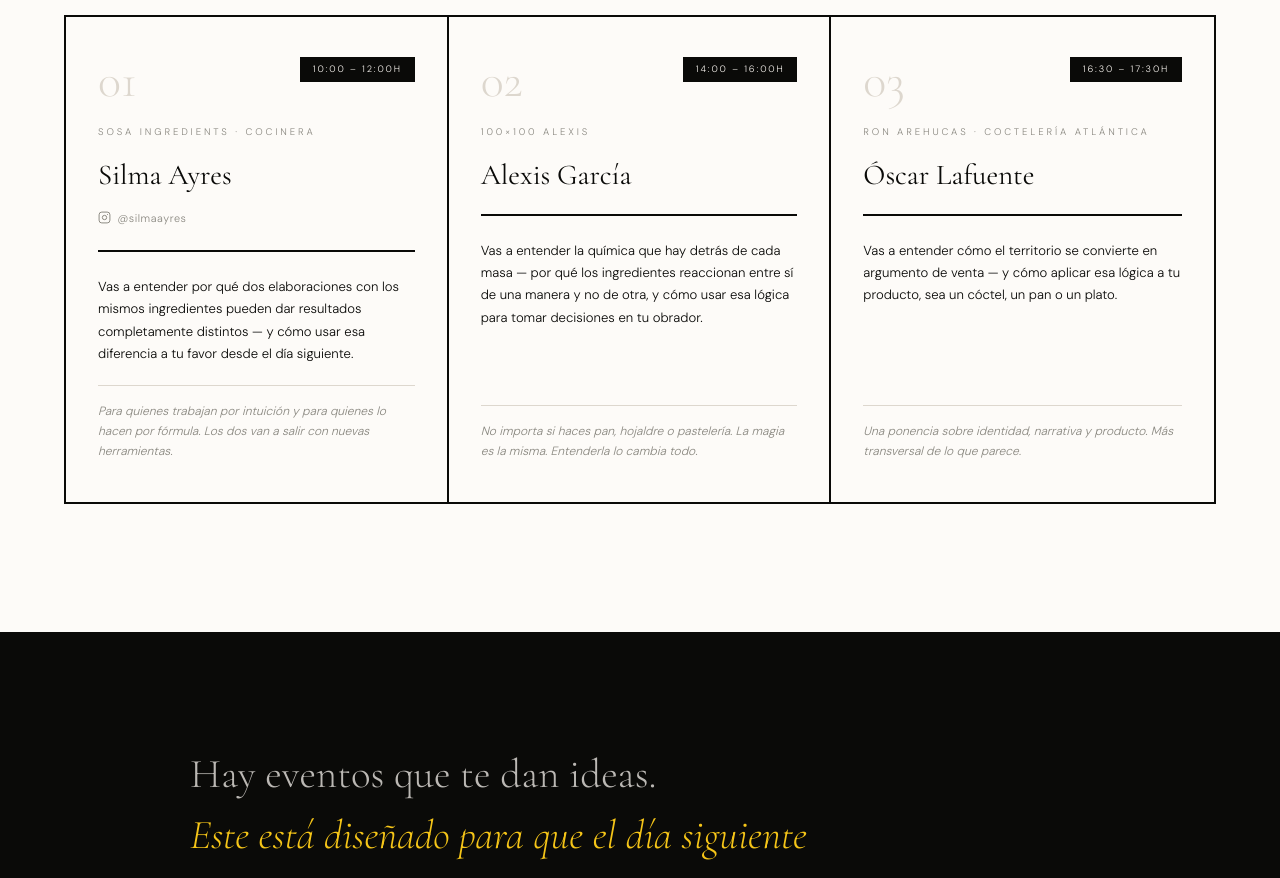
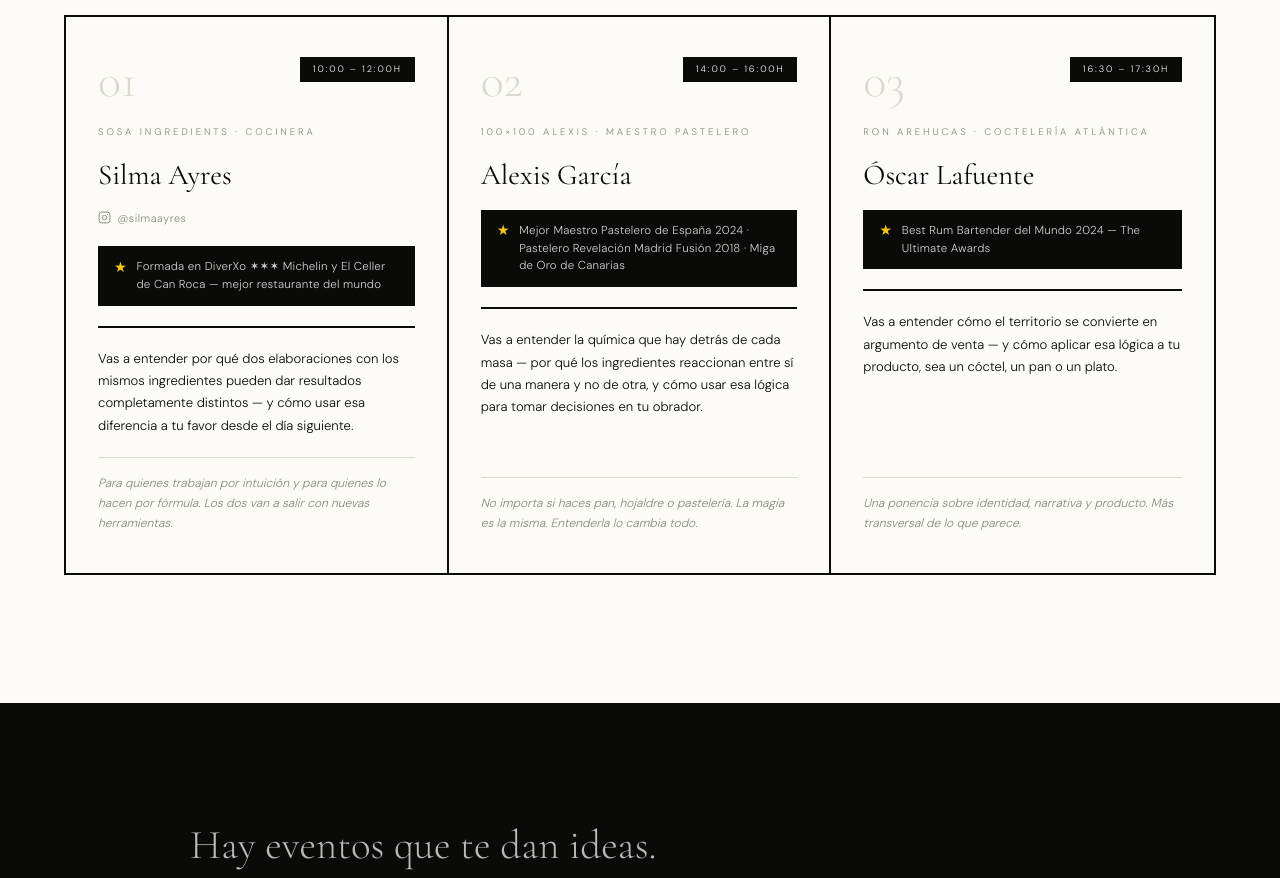
Before and after one commit to Manvott/yellow-craft-academy, a Next.js app: page /en/evento in a window 1280 px wide. Shown: the part 1180-2058 px from the top of the page. Built offline with nearby package versions, Linux system fonts and the light colour scheme.

Commit message:
feat: premios ponentes — Silma Ayres (DiverXo/Celler), Alexis García (MMAPE 2024), Óscar Lafuente (Best Rum Bartender 2024)

```diff
--- a/components/landing/LandingClient.tsx
+++ b/components/landing/LandingClient.tsx
@@ -15,9 +15,36 @@ const BLOQUES = [
 ]
 
 const PONENTES = [
-  { num: '01', marca: 'SOSA INGREDIENTS · Cocinera', nombre: 'Silma Ayres', ig: 'silmaayres', resultado: 'Vas a entender por qué dos elaboraciones con los mismos ingredientes pueden dar resultados completamente distintos — y cómo usar esa diferencia a tu favor desde el día siguiente.', para: 'Para quienes trabajan por intuición y para quienes lo hacen por fórmula. Los dos van a salir con nuevas herramientas.', hora: '10:00 – 12:00h' },
-  { num: '02', marca: '100×100 ALEXIS', nombre: 'Alexis García', ig: null, resultado: 'Vas a entender la química que hay detrás de cada masa — por qué los ingredientes reaccionan entre sí de una manera y no de otra, y cómo usar esa lógica para tomar decisiones en tu obrador.', para: 'No importa si haces pan, hojaldre o pastelería. La magia es la misma. Entenderla lo cambia todo.', hora: '14:00 – 16:00h' },
-  { num: '03', marca: 'RON AREHUCAS · Coctelería atlántica', nombre: 'Óscar Lafuente', ig: null, resultado: 'Vas a entender cómo el territorio se convierte en argumento de venta — y cómo aplicar esa lógica a tu producto, sea un cóctel, un pan o un plato.', para: 'Una ponencia sobre identidad, narrativa y producto. Más transversal de lo que parece.', hora: '16:30 – 17:30h' },
+  {
+    num: '01',
+    marca: 'SOSA INGREDIENTS · Cocinera',
+    nombre: 'Silma Ayres',
+    ig: 'silmaayres',
+    premio: 'Formada en DiverXo ✶✶✶ Michelin y El Celler de Can Roca — mejor restaurante del mundo',
+    resultado: 'Vas a entender por qué dos elaboraciones con los mismos ingredientes pueden dar resultados completamente distintos — y cómo usar esa diferencia a tu favor desde el día siguiente.',
+    para: 'Para quienes trabajan por intuición y para quienes lo hacen por fórmula. Los dos van a salir con nuevas herramientas.',
+    hora: '10:00 – 12:00h',
+  },
+  {
+    num: '02',
+    marca: '100×100 ALEXIS · Maestro Pastelero',
+    nombre: 'Alexis García',
+    ig: null,
+    premio: 'Mejor Maestro Pastelero de España 2024 · Pastelero Revelación Madrid Fusión 2018 · Miga de Oro de Canarias',
+    resultado: 'Vas a entender la química que hay detrás de cada masa — por qué los ingredientes reaccionan entre sí de una manera y no de otra, y cómo usar esa lógica para tomar decisiones en tu obrador.',
+    para: 'No importa si haces pan, hojaldre o pastelería. La magia es la misma. Entenderla lo cambia todo.',
+    hora: '14:00 – 16:00h',
+  },
+  {
+    num: '03',
+    marca: 'RON AREHUCAS · Coctelería atlántica',
+    nombre: 'Óscar Lafuente',
+    ig: null,
+    premio: 'Best Rum Bartender del Mundo 2024 — The Ultimate Awards',
+    resultado: 'Vas a entender cómo el territorio se convierte en argumento de venta — y cómo aplicar esa lógica a tu producto, sea un cóctel, un pan o un plato.',
+    para: 'Una ponencia sobre identidad, narrativa y producto. Más transversal de lo que parece.',
+    hora: '16:30 – 17:30h',
+  },
 ]
 
 const JORNADA = [
@@ -397,8 +424,16 @@ export default function LandingClient({ locale }: Props) {
                   </a>
                 )}
 
+                {/* Premio — destacado */}
+                <div style={{ background: 'var(--negro)', padding: '0.75rem 1rem', display: 'flex', gap: '0.6rem', alignItems: 'flex-start' }}>
+                  <span style={{ color: 'var(--amarillo)', fontSize: '0.9rem', lineHeight: 1, flexShrink: 0, marginTop: '0.1rem' }}>★</span>
+                  <p style={{ fontSize: '0.72rem', color: 'rgba(247,243,238,0.85)', lineHeight: 1.55, fontFamily: 'DM Sans, sans-serif', letterSpacing: '0.02em' }}>
+                    {p.premio}
+                  </p>
+                </div>
+
                 {/* Separador negro */}
-                <div style={{ height: 2, background: 'var(--negro)', margin: '0.25rem 0' }} />
+                <div style={{ height: 2, background: 'var(--negro)', margin: '0' }} />
 
                 {/* Resultado */}
                 <p style={{ fontSize: '0.82rem', color: 'var(--negro)', lineHeight: 1.7, flex: 1 }}>{p.resultado}</p>
```
